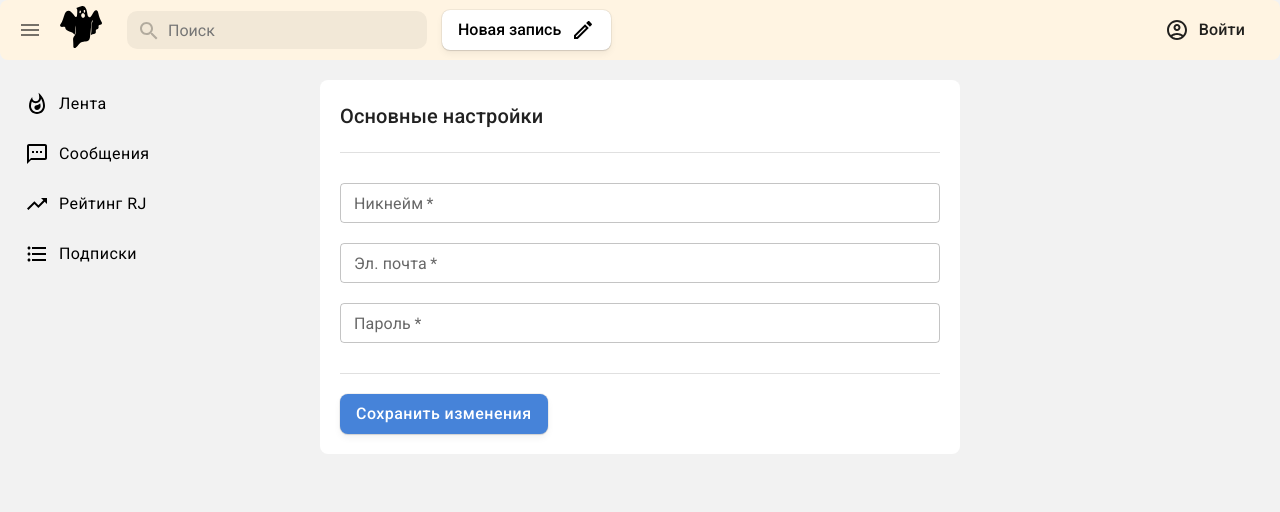
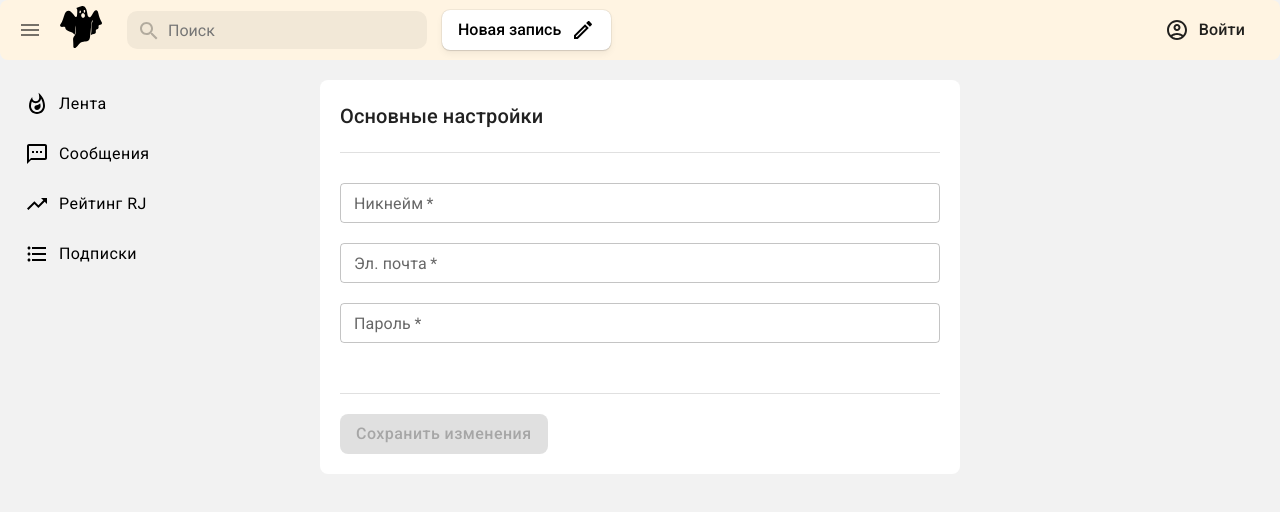
Before and after one commit to 12BSG12/news, a Next.js app: page /profile/settings in a window 1280 px wide. Shown: the top 512 px of the page. Built offline with nearby package versions, Linux system fonts and the light colour scheme.

Commit message:
added validation in settings form

```diff
--- a/pages/profile/settings.tsx
+++ b/pages/profile/settings.tsx
@@ -1,35 +1,35 @@
+import { yupResolver } from '@hookform/resolvers/yup';
 import { Button, Divider, Paper, TextField, Typography } from '@mui/material';
+import { FormProvider, useForm } from 'react-hook-form';
+import { FormField } from '../../components/FormField';
 import { MainLayout } from '../../layouts/MainLayout';
+import { schemaSettings } from '../../utils/validations';
+
+type SettingsFormType = {
+  fullName: string;
+  email: string;
+  password: string;
+};
 
 export default function Settings() {
+  const form = useForm<SettingsFormType>({ mode: 'onSubmit', resolver: yupResolver(schemaSettings) });
+  const onSubmit = (data: SettingsFormType) => console.log(data);
   return (
     <MainLayout hideComments>
       <Paper sx={{ p: '20px' }} elevation={0}>
         <Typography variant="h6">Основные настройки</Typography>
         <Divider sx={{ margin: '20px 0 30px 0' }} />
-        <form>
-          <TextField
-            sx={{ marginBottom: '20px' }}
-            size="small"
-            label="Никнейм"
-            variant="outlined"
-            fullWidth
-            required
-          />
-          <TextField
-            sx={{ marginBottom: '20px' }}
-            size="small"
-            label="Эл. почта"
-            variant="outlined"
-            fullWidth
-            required
-          />
-          <TextField size="small" label="Пароль" variant="outlined" fullWidth required />
-          <Divider sx={{ margin: '30px 0 20px 0' }} />
-          <Button color="primary" variant="contained">
-            Сохранить изменения
-          </Button>
-        </form>
+        <FormProvider {...form}>
+          <form onSubmit={form.handleSubmit(onSubmit)}>
+            <FormField name='fullName' label="Никнейм"/>
+            <FormField name='email' label="Эл. почта"/>
+            <FormField name='password' label="Пароль"/>
+            <Divider sx={{ margin: '30px 0 20px 0' }} />
+            <Button color="primary" variant="contained" disabled={!form.formState.isValid}>
+              Сохранить изменения
+            </Button>
+          </form>
+        </FormProvider>
       </Paper>
     </MainLayout>
   );
--- a/utils/validations.ts
+++ b/utils/validations.ts
@@ -8,3 +8,5 @@ export const schemaLogin = yup.object({
 export const schemaReg = yup.object({
   fullName: yup.string().matches(/^([А-Я]{1}[а-яё]{1,23}\s*|[A-Z]{1}[a-z]{1,23}\s*)+$/, 'Некорректный ввод').required('Поле обязательно для заполнения'),
 }).concat(schemaLogin).required();
+
+export const schemaSettings = yup.object().concat(schemaReg).required();
```
